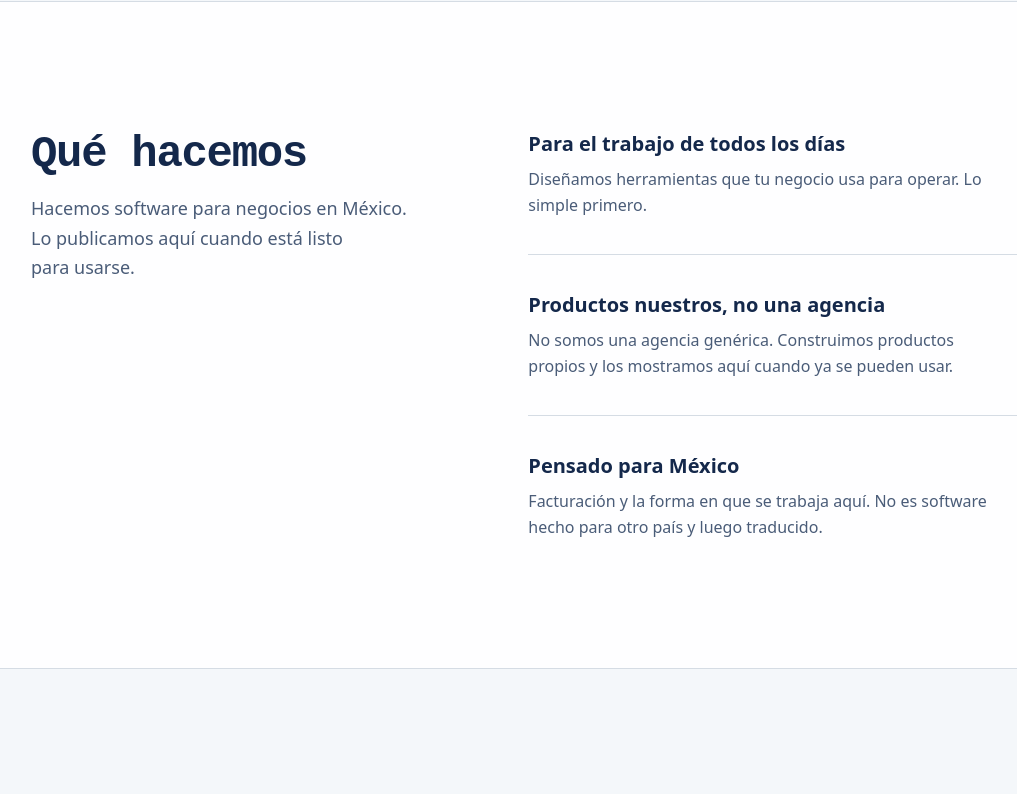
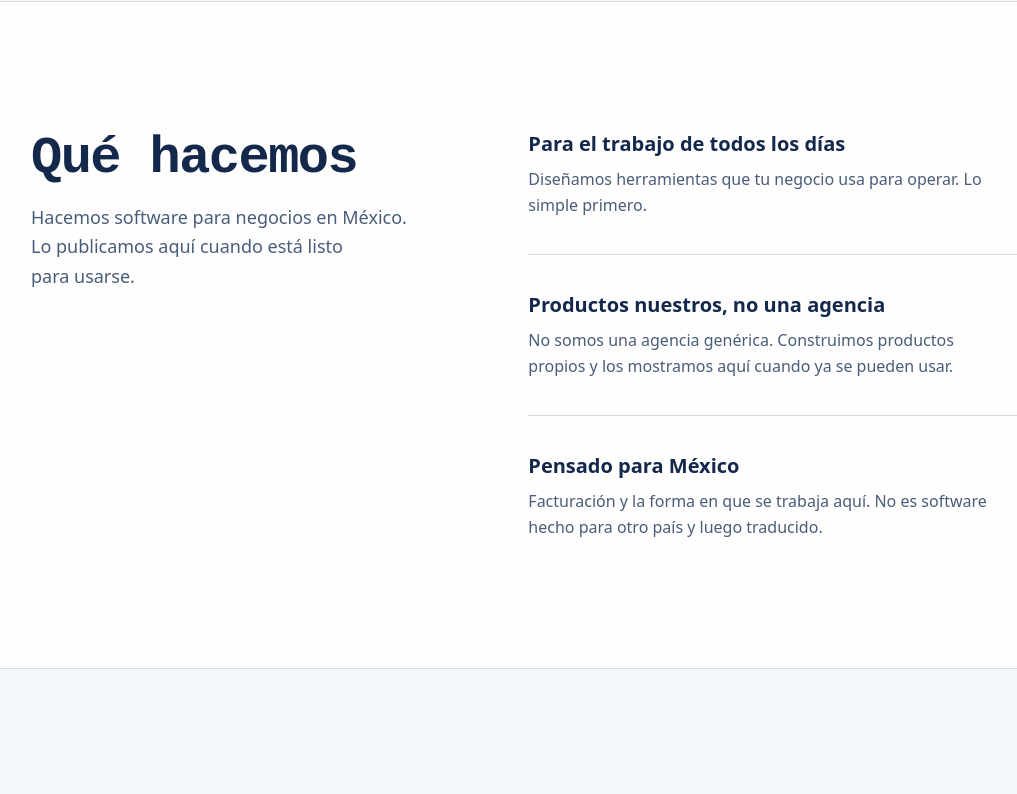
Before and after one commit to JuniorLabs-corp/juniorlabs-web, an Astro site: page / in a window 1280 px wide. Shown: the part 1520-2314 px from the top of the page, without its empty margins (57-1074 px from the left). Built offline with nearby package versions, Linux system fonts and the light colour scheme; Astro itself is replaced by a stand-in of ours.

Commit message:
fix: títulos de sección más grandes
.section-title pasa de 30–44px a 36–52px (móvil → escritorio), sin pasar el máximo del título del hero (56px) y sin romper en dos líneas a 1024px.

```diff
--- a/src/styles/global.css
+++ b/src/styles/global.css
@@ -128,7 +128,11 @@
   .section-title {
     font-family: var(--font-mono);
     font-weight: 700;
-    font-size: clamp(1.875rem, 1.4rem + 2vw, 2.75rem);
+    /*
+      36px en móvil → 52px en escritorio; sin pasar el máximo del título del hero (h1, 56px).
+      Pendiente de 2.4vw: a 1024px «Quiénes somos» todavía cabe en una línea en la columna izquierda.
+    */
+    font-size: clamp(2.25rem, 1.5rem + 2.4vw, 3.25rem);
     line-height: 1.1;
     letter-spacing: -0.03em;
   }
```
